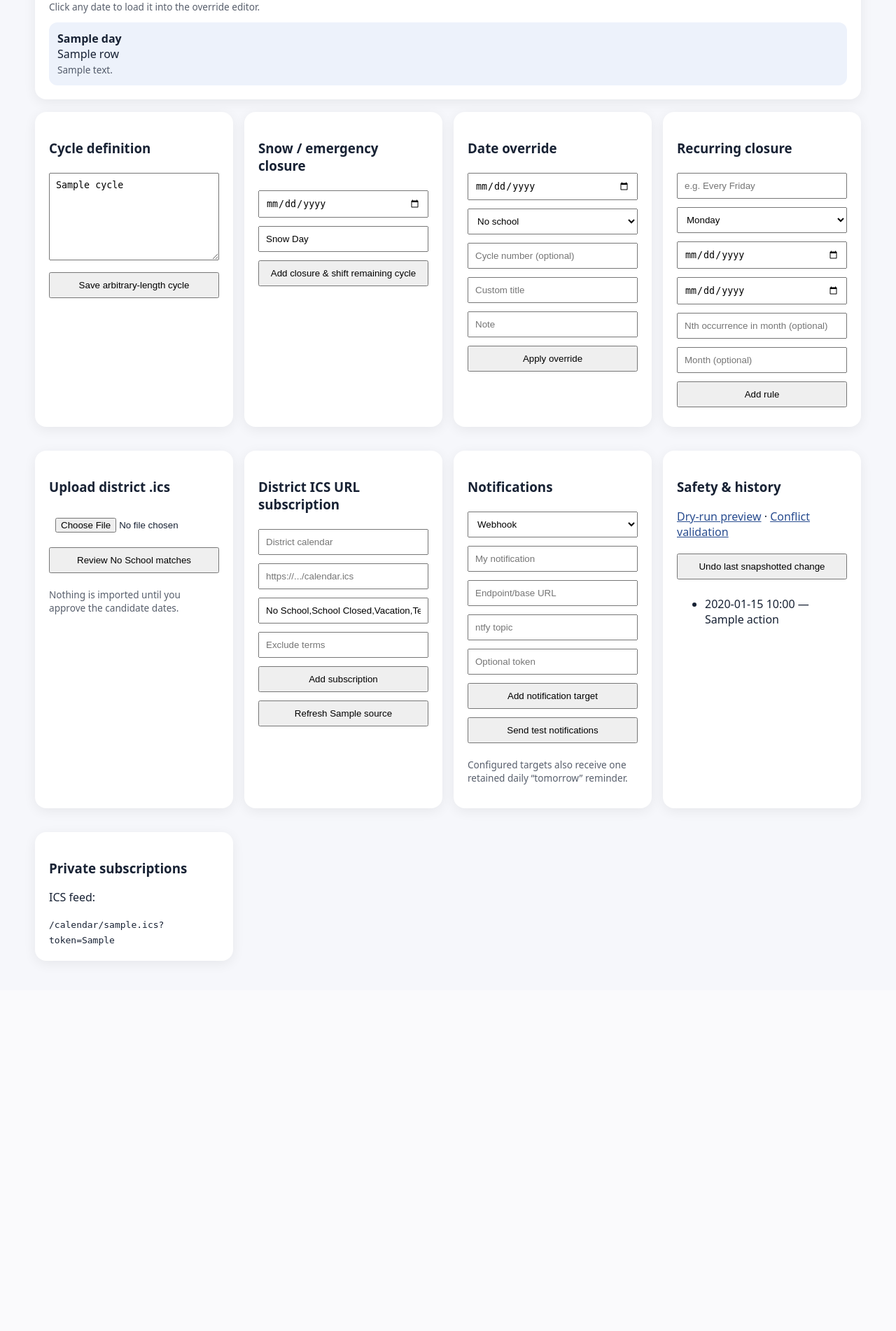
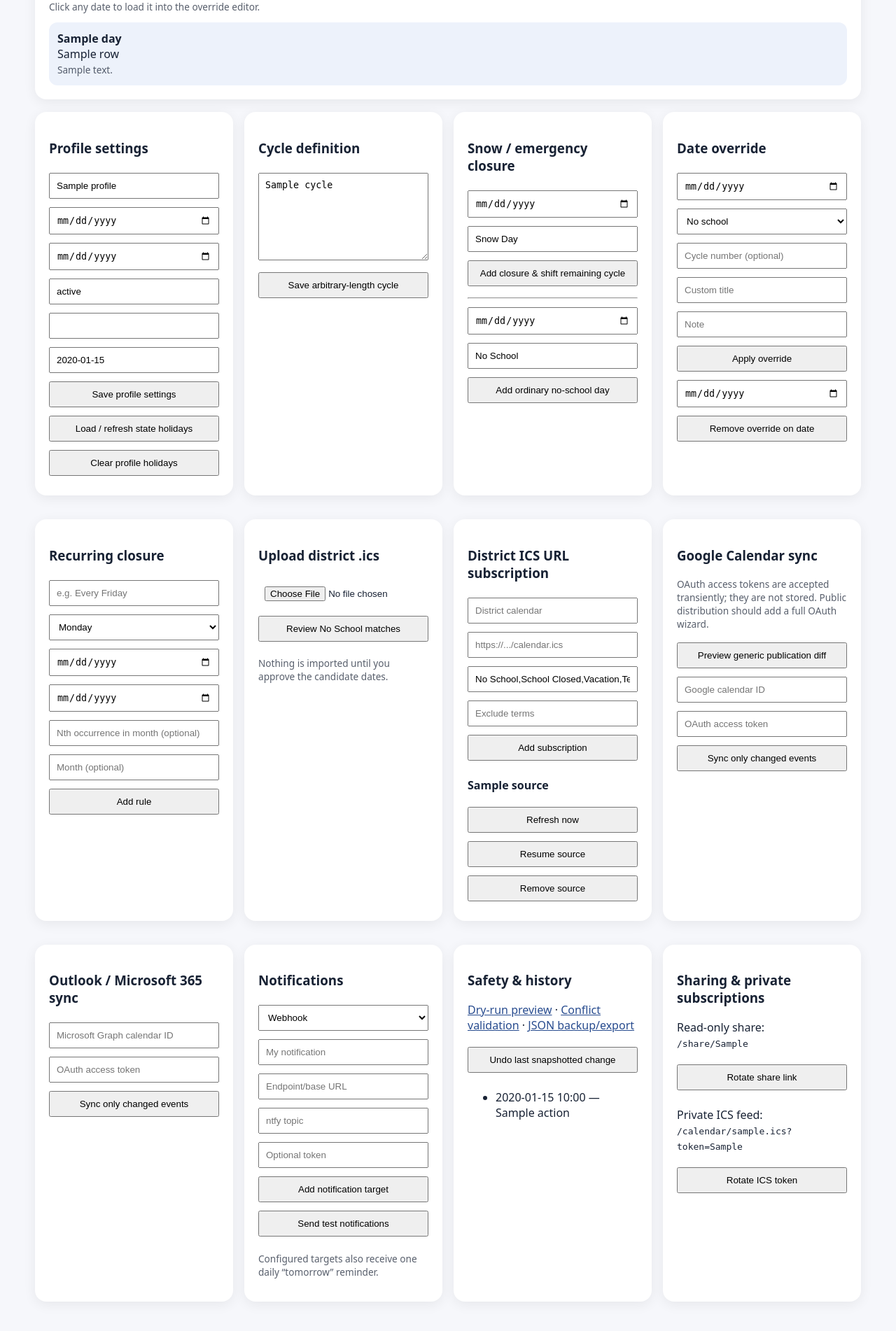
Before and after one commit to gmalbert/schoolCycleDays, a FastAPI app: template ha_custom_integration/standalone_app/templates/profile.html in a window 1280 px wide. Shown: the part 454-2356 px from the top of the page at 70% size. Before the commit the page ends 1830 px from the top, so only its background shows below. Run offline with FastAPI, Linux system fonts and the light colour scheme; the template is opened without the code that fills it: most values are stand-ins (such as "Sample title", 1, 10 or a date in 2020).

Commit message:
Expose profile settings, token rotation, and external calendar sync in UI

```diff
--- a/ha_custom_integration/standalone_app/templates/profile.html
+++ b/ha_custom_integration/standalone_app/templates/profile.html
@@ -1,17 +1,20 @@
-<!doctype html><html><head><meta charset="utf-8"><meta name="viewport" content="width=device-width,initial-scale=1"><link rel="manifest" href="/manifest.webmanifest"><title>{{ profile.name }} · School Cycle Days</title><style>body{font-family:system-ui;margin:auto;max-width:1180px;padding:24px;background:#f6f7fb;color:#182234}a{color:#284c8f}.hero,.card{background:white;border-radius:16px;padding:20px;box-shadow:0 4px 18px #0001;margin-bottom:18px}.grid{display:grid;grid-template-columns:repeat(auto-fit,minmax(280px,1fr));gap:16px}.days{display:grid;grid-template-columns:repeat(auto-fit,minmax(145px,1fr));gap:8px}.day{padding:12px;border-radius:12px;background:#edf2fb;cursor:pointer}.day:hover{outline:2px solid #6284bd}.school{border-left:5px solid #315aa6}.no_school{border-left:5px solid #b14a4a}.weekend{opacity:.6}.warn{background:#fff4d8;padding:10px;border-radius:10px}input,textarea,select,button{width:100%;box-sizing:border-box;padding:9px;margin:4px 0 8px}button{cursor:pointer}.small{font-size:.85rem;opacity:.72}</style></head><body>
+<!doctype html><html><head><meta charset="utf-8"><meta name="viewport" content="width=device-width,initial-scale=1"><link rel="manifest" href="/manifest.webmanifest"><title>{{ profile.name }} · School Cycle Days</title><style>body{font-family:system-ui;margin:auto;max-width:1180px;padding:24px;background:#f6f7fb;color:#182234}a{color:#284c8f}.hero,.card{background:white;border-radius:16px;padding:20px;box-shadow:0 4px 18px #0001;margin-bottom:18px}.grid{display:grid;grid-template-columns:repeat(auto-fit,minmax(280px,1fr));gap:16px}.days{display:grid;grid-template-columns:repeat(auto-fit,minmax(145px,1fr));gap:8px}.day{padding:12px;border-radius:12px;background:#edf2fb;cursor:pointer}.day:hover{outline:2px solid #6284bd}.school{border-left:5px solid #315aa6}.no_school{border-left:5px solid #b14a4a}.weekend{opacity:.6}.warn{background:#fff4d8;padding:10px;border-radius:10px}input,textarea,select,button{width:100%;box-sizing:border-box;padding:9px;margin:4px 0 8px}button{cursor:pointer}.small{font-size:.85rem;opacity:.72}code{overflow-wrap:anywhere}</style></head><body>
 <nav><a href="/">Home</a> · <a href="/household">Household</a> · <a href="/share/{{ profile.public_share_token }}">Read-only share</a></nav>
 <div class="hero"><h1>{{ profile.name }}</h1><p>{{ profile.school_year_start }} → {{ profile.school_year_end }}</p><div class="grid"><div><strong>Today</strong><h2>{{ today_row.title }}</h2><p>{{ today_row.detail }}</p></div><div><strong>Next school day</strong><h2>{% if next_school %}{{ next_school.day }} · {{ next_school.title }}{% else %}None{% endif %}</h2><p>{% if next_school %}{{ next_school.detail }}{% endif %}</p></div></div>{% if message %}<p>{{ message }}</p>{% endif %}</div>
 {% if warnings %}<div class="card"><h3>Validation</h3>{% for w in warnings %}<div class="warn">{{ w.level|upper }} — {{ w.message }}</div>{% endfor %}</div>{% endif %}
 <div class="card"><h2>Interactive schedule</h2><p class="small">Click any date to load it into the override editor.</p><div class="days">{% for r in rows %}<div class="day {{ r.kind }}" onclick="pickDate('{{ r.day }}')"><strong>{{ r.day }}</strong><br>{{ r.title }}<br><span class="small">{{ r.detail }}</span>{% if r.overridden %}<br><b>Override</b>{% endif %}</div>{% endfor %}</div></div>
 <div class="grid">
+<div class="card"><h3>Profile settings</h3><form method="post" action="/profile/{{ profile.id }}/settings"><input name="name" value="{{ profile.name }}" required><input type="date" name="school_year_start" value="{{ profile.school_year_start }}" required><input type="date" name="school_year_end" value="{{ profile.school_year_end }}" required><input name="us_state" value="{{ profile.us_state }}" maxlength="2"><input type="number" min="1" name="starting_cycle_day" value="{{ profile.starting_cycle_day }}"><input name="timezone" value="{{ profile.timezone }}"><button>Save profile settings</button></form><form method="post" action="/profile/{{ profile.id }}/holidays/load"><button>Load / refresh state holidays</button></form><form method="post" action="/profile/{{ profile.id }}/holidays/clear"><button>Clear profile holidays</button></form></div>
 <div class="card"><h3>Cycle definition</h3><form method="post" action="/profile/{{ profile.id }}/cycles"><textarea name="labels" rows="7">{% for c in cycles %}{{ c.label }}{% if not loop.last %}
 {% endif %}{% endfor %}</textarea><button>Save arbitrary-length cycle</button></form></div>
-<div class="card"><h3>Snow / emergency closure</h3><form method="post" action="/profile/{{ profile.id }}/snow-day"><input type="date" name="day" required><input name="title" value="Snow Day"><button>Add closure & shift remaining cycle</button></form></div>
-<div class="card"><h3>Date override</h3><form method="post" action="/profile/{{ profile.id }}/override"><input id="overrideDay" type="date" name="day" required><select name="override_type"><option value="no_school">No school</option><option value="school">Force school/cycle day</option></select><input type="number" name="cycle_day" min="1" placeholder="Cycle number (optional)"><input name="title" placeholder="Custom title"><input name="note" placeholder="Note"><button>Apply override</button></form></div>
+<div class="card"><h3>Snow / emergency closure</h3><form method="post" action="/profile/{{ profile.id }}/snow-day"><input type="date" name="day" required><input name="title" value="Snow Day"><button>Add closure & shift remaining cycle</button></form><hr><form method="post" action="/profile/{{ profile.id }}/non-school"><input type="date" name="day" required><input name="title" value="No School"><button>Add ordinary no-school day</button></form></div>
+<div class="card"><h3>Date override</h3><form method="post" action="/profile/{{ profile.id }}/override"><input id="overrideDay" type="date" name="day" required><select name="override_type"><option value="no_school">No school</option><option value="school">Force school/cycle day</option></select><input type="number" name="cycle_day" min="1" placeholder="Cycle number (optional)"><input name="title" placeholder="Custom title"><input name="note" placeholder="Note"><button>Apply override</button></form><form method="post" action="/profile/{{ profile.id }}/override/remove"><input type="date" name="day" required><button>Remove override on date</button></form></div>
 <div class="card"><h3>Recurring closure</h3><form method="post" action="/profile/{{ profile.id }}/closure-rule"><input name="name" placeholder="e.g. Every Friday" required><select name="weekday"><option value="0">Monday</option><option value="1">Tuesday</option><option value="2">Wednesday</option><option value="3">Thursday</option><option value="4">Friday</option><option value="5">Saturday</option><option value="6">Sunday</option></select><input type="date" name="start_date"><input type="date" name="end_date"><input type="number" min="1" max="5" name="nth" placeholder="Nth occurrence in month (optional)"><input type="number" min="1" max="12" name="month" placeholder="Month (optional)"><button>Add rule</button></form></div>
 <div class="card"><h3>Upload district .ics</h3><form method="post" enctype="multipart/form-data" action="/profile/{{ profile.id }}/ics/review"><input type="file" name="calendar_file" accept=".ics,text/calendar" required><button>Review No School matches</button></form><p class="small">Nothing is imported until you approve the candidate dates.</p></div>
-<div class="card"><h3>District ICS URL subscription</h3><form method="post" action="/profile/{{ profile.id }}/sources"><input name="name" placeholder="District calendar" required><input type="url" name="url" placeholder="https://.../calendar.ics" required><input name="include_terms" value="No School,School Closed,Vacation,Teacher Workday"><input name="exclude_terms" placeholder="Exclude terms"><button>Add subscription</button></form>{% for s in sources %}<form method="post" action="/sources/{{ s.id }}/refresh"><button>Refresh {{ s.name }}</button></form>{% endfor %}</div>
-<div class="card"><h3>Notifications</h3><form method="post" action="/profile/{{ profile.id }}/notifications"><select name="kind"><option value="webhook">Webhook</option><option value="ntfy">ntfy</option></select><input name="name" placeholder="My notification"><input name="url" placeholder="Endpoint/base URL" required><input name="topic" placeholder="ntfy topic"><input name="token" placeholder="Optional token"><button>Add notification target</button></form><form method="post" action="/profile/{{ profile.id }}/notifications/test"><button>Send test notifications</button></form><p class="small">Configured targets also receive one retained daily “tomorrow” reminder.</p></div>
-<div class="card"><h3>Safety & history</h3><p><a href="/api/v1/profiles/{{ profile.id }}/preview">Dry-run preview</a> · <a href="/api/v1/profiles/{{ profile.id }}/validation">Conflict validation</a></p><form method="post" action="/profile/{{ profile.id }}/undo"><button>Undo last snapshotted change</button></form><ul>{% for a in audit %}<li>{{ a.created_at[:16] }} — {{ a.action }}</li>{% endfor %}</ul></div>
-<div class="card"><h3>Private subscriptions</h3><p>ICS feed:</p><code>/calendar/{{ profile.slug }}.ics?token={{ profile.ics_token }}</code></div>
+<div class="card"><h3>District ICS URL subscription</h3><form method="post" action="/profile/{{ profile.id }}/sources"><input name="name" placeholder="District calendar" required><input type="url" name="url" placeholder="https://.../calendar.ics" required><input name="include_terms" value="No School,School Closed,Vacation,Teacher Workday"><input name="exclude_terms" placeholder="Exclude terms"><button>Add subscription</button></form>{% for s in sources %}<p><strong>{{ s.name }}</strong></p><form method="post" action="/sources/{{ s.id }}/refresh"><button>Refresh now</button></form><form method="post" action="/sources/{{ s.id }}/toggle"><button>{% if s.enabled %}Pause{% else %}Resume{% endif %} source</button></form><form method="post" action="/sources/{{ s.id }}/delete"><button>Remove source</button></form>{% endfor %}</div>
+<div class="card"><h3>Google Calendar sync</h3><p class="small">OAuth access tokens are accepted transiently; they are not stored. Public distribution should add a full OAuth wizard.</p><form method="post" action="/profile/{{ profile.id }}/publish/plan"><input type="hidden" name="provider" value="google:preview"><button>Preview generic publication diff</button></form><form method="post" action="/profile/{{ profile.id }}/publish/google"><input name="calendar_id" placeholder="Google calendar ID" required><input type="password" name="access_token" placeholder="OAuth access token" required><button>Sync only changed events</button></form></div>
+<div class="card"><h3>Outlook / Microsoft 365 sync</h3><form method="post" action="/profile/{{ profile.id }}/publish/outlook"><input name="calendar_id" placeholder="Microsoft Graph calendar ID" required><input type="password" name="access_token" placeholder="OAuth access token" required><button>Sync only changed events</button></form></div>
+<div class="card"><h3>Notifications</h3><form method="post" action="/profile/{{ profile.id }}/notifications"><select name="kind"><option value="webhook">Webhook</option><option value="ntfy">ntfy</option></select><input name="name" placeholder="My notification"><input name="url" placeholder="Endpoint/base URL" required><input name="topic" placeholder="ntfy topic"><input name="token" placeholder="Optional token"><button>Add notification target</button></form><form method="post" action="/profile/{{ profile.id }}/notifications/test"><button>Send test notifications</button></form><p class="small">Configured targets also receive one daily “tomorrow” reminder.</p></div>
+<div class="card"><h3>Safety & history</h3><p><a href="/api/v1/profiles/{{ profile.id }}/preview">Dry-run preview</a> · <a href="/api/v1/profiles/{{ profile.id }}/validation">Conflict validation</a> · <a href="/api/v1/profiles/{{ profile.id }}/export">JSON backup/export</a></p><form method="post" action="/profile/{{ profile.id }}/undo"><button>Undo last snapshotted change</button></form><ul>{% for a in audit %}<li>{{ a.created_at[:16] }} — {{ a.action }}</li>{% endfor %}</ul></div>
+<div class="card"><h3>Sharing & private subscriptions</h3><p>Read-only share:<br><code>/share/{{ profile.public_share_token }}</code></p><form method="post" action="/profile/{{ profile.id }}/tokens/rotate-share"><button>Rotate share link</button></form><p>Private ICS feed:<br><code>/calendar/{{ profile.slug }}.ics?token={{ profile.ics_token }}</code></p><form method="post" action="/profile/{{ profile.id }}/tokens/rotate-ics"><button>Rotate ICS token</button></form></div>
 </div><script>function pickDate(d){document.getElementById('overrideDay').value=d;document.getElementById('overrideDay').scrollIntoView({behavior:'smooth',block:'center'})}if('serviceWorker'in navigator)navigator.serviceWorker.register('/service-worker.js')</script></body></html>
```
